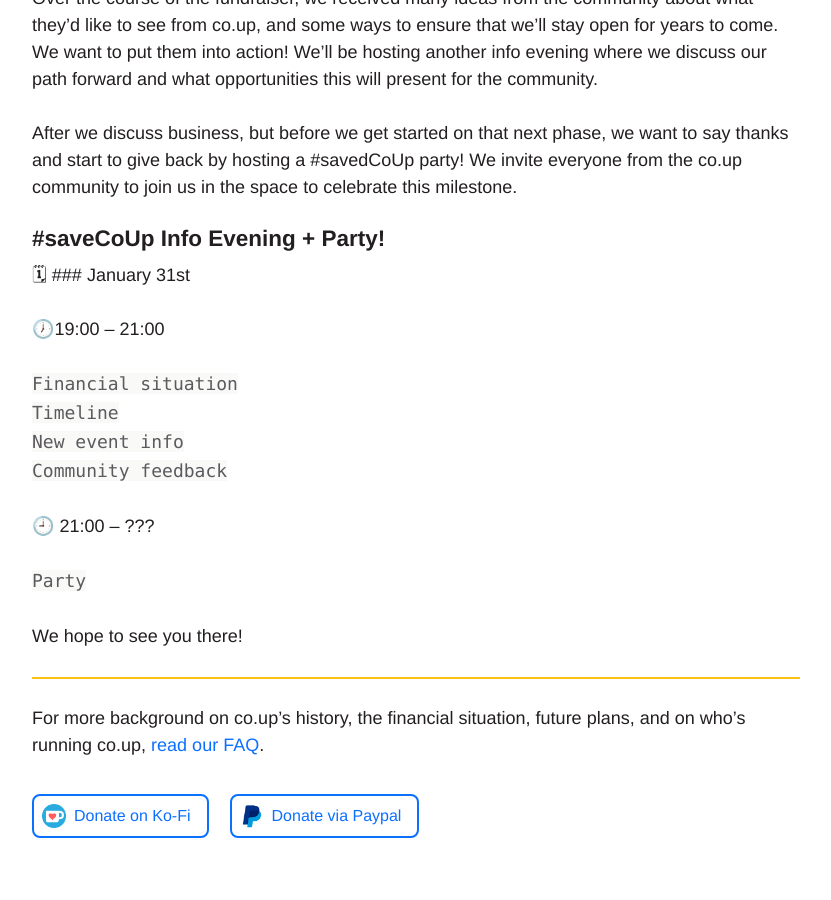
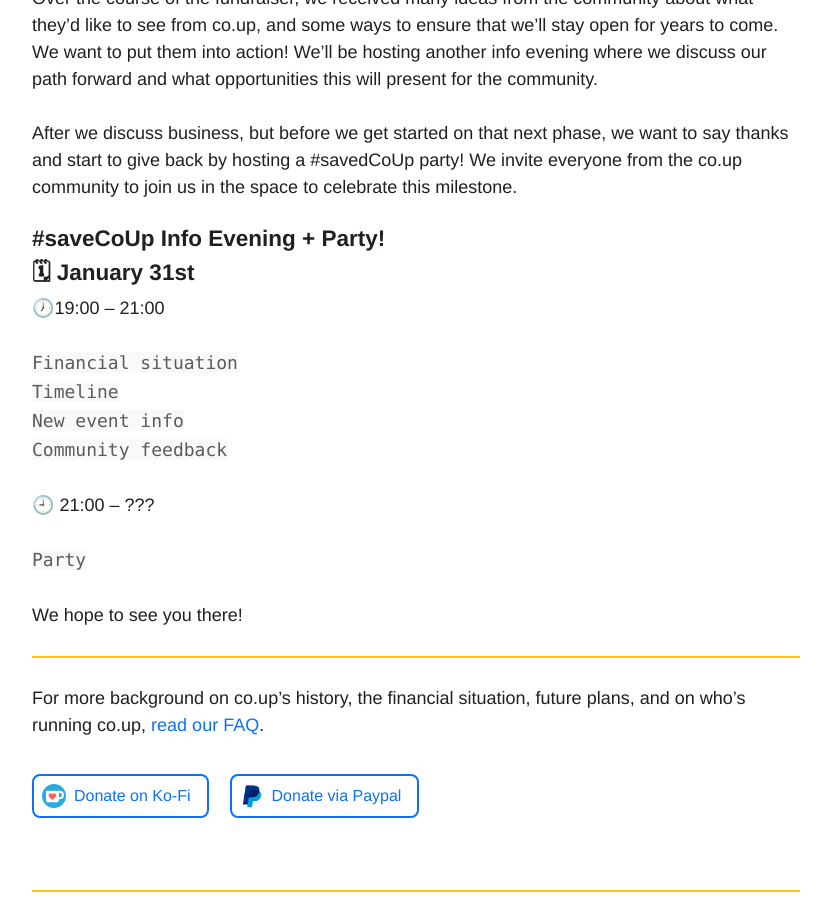
Before and after one commit to co-up/co-up.de, a Jekyll site: the page built from _posts/2020-01-10-we-did-it.md, in a window 1280 px wide and 900 px high, scrolled down 1402 px. Shown: the whole window, without its empty margins (224-1055 px from the left). Built offline with Jekyll 4.4.1, drawn with Linux system fonts in a browser that asks for light colours; comment, search, counter and statistics services are not loaded.

Commit message:
Calendar Emoji fix

```diff
--- a/_posts/2020-01-10-we-did-it.md
+++ b/_posts/2020-01-10-we-did-it.md
@@ -46,7 +46,7 @@
 
 ### #saveCoUp Info Evening + Party!
 
-🗓 ### January 31st
+### 🗓 January 31st
 
 🕖19:00 -- 21:00
 
```
